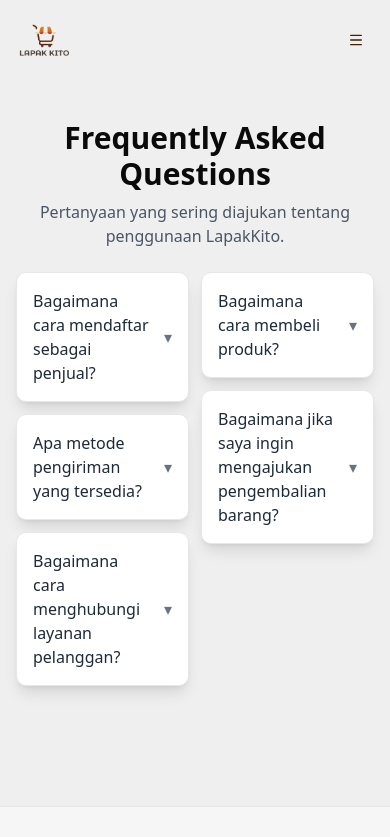
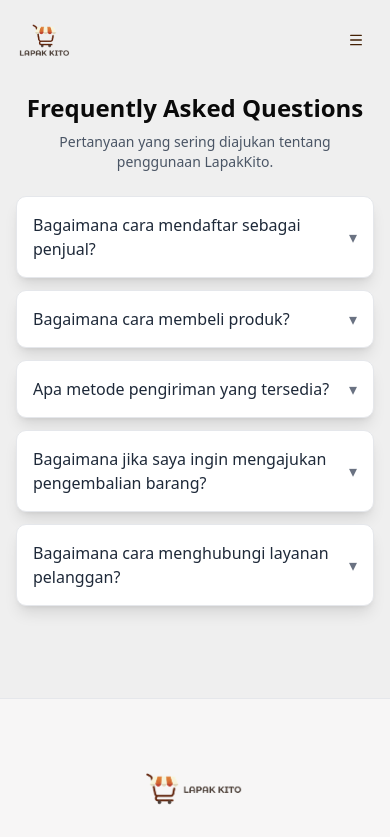
Before and after one commit to azizhadiid/lapakkito, a Next.js app: page /faq in a window 390 px wide. Shown: the top 837 px of the page. Built offline with nearby package versions, Linux system fonts and the light colour scheme.

Commit message:
FAQ Mobile (Progress 2)

```diff
--- a/components/layout/pengunjung/faq/SelectionOne.tsx
+++ b/components/layout/pengunjung/faq/SelectionOne.tsx
@@ -1,18 +1,20 @@
 export default function SectionOne({ faqs }: { faqs: { q: string; a: string }[] }) {
     return (
-        <section className="relative py-30">
-                    <div className="max-w-4xl mx-auto px-4 sm:px-6 lg:px-8">
-                        <h1 className="text-3xl text-center font-semibold mb-2">Frequently Asked Questions</h1>
-                        <p className="text-gray-600 mb-6 text-center">Pertanyaan yang sering diajukan tentang penggunaan LapakKito.</p>
-                        {/* FAQ */}
-                        <div className="grid grid-cols-2 gap-x-3">
+        <section className="relative py-23 md:py-30">
+            <div className="max-w-xl md:max-w-4xl mx-auto px-4 sm:px-6 lg:px-8">
+                <h1 className="text-2xl md:text-3xl text-center font-semibold mb-2">Frequently Asked Questions</h1>
+                <p className="text-gray-600 mb-6 text-center text-sm md:text-base">Pertanyaan yang sering diajukan tentang penggunaan LapakKito.</p>
+
+                {/* Desktop */}
+                <div className="hidden md:grid grid-cols-2 gap-x-3">
                     {(() => {
+                        // Logic
                         const left = faqs.filter((_, i) => i % 2 === 0);
                         const right = faqs.filter((_, i) => i % 2 === 1);
 
                         return (
                             <>
-                                        {/* KOLOM KIRI */}
+                                {/* KOLOM KIRI (Desktop) */}
                                 <div className="space-y-3">
                                     {left.map((faq, idx) => (
                                         <details
@@ -28,7 +30,7 @@ export default function SectionOne({ faqs }: { faqs: { q: string; a: string }[]
                                     ))}
                                 </div>
 
-                                        {/* KOLOM KANAN */}
+                                {/* KOLOM KANAN (Desktop) */}
                                 <div className="space-y-3">
                                     {right.map((faq, idx) => (
                                         <details
@@ -47,6 +49,22 @@ export default function SectionOne({ faqs }: { faqs: { q: string; a: string }[]
                         );
                     })()}
                 </div>
+
+                {/* Mobile */}
+                <div className="block md:hidden space-y-3">
+                    {faqs.map((faq, idx) => (
+                        <details
+                            key={idx}
+                            className="group bg-white border border-gray-200 rounded-lg p-4 shadow-lg hover:shadow-xl transition-shadow duration-200"
+                        >
+                            <summary className="cursor-pointer flex justify-between items-center list-none">
+                                <span className="font-medium text-gray-800">{faq.q}</span>
+                                <span className="ml-3 text-gray-500 transition-transform group-open:rotate-180">▾</span>
+                            </summary>
+                            <div className="mt-3 text-gray-700">{faq.a}</div>
+                        </details>
+                    ))}
+                </div>
             </div>
         </section>
     )
```
Lines whose indentation alone changed are shown as unchanged.
